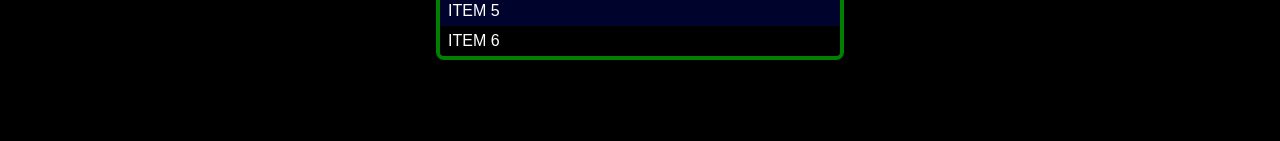
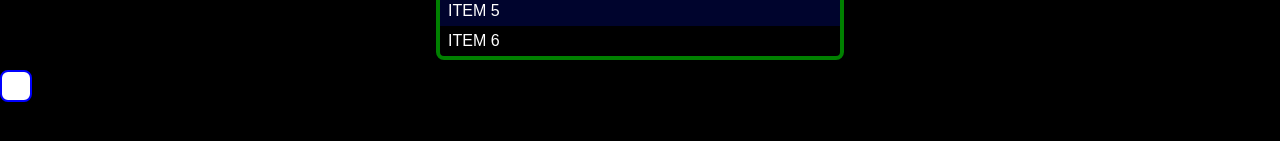
Before and after one commit to CrytoGod/week-11, a plain HTML site: page index.html in a window 1280 px wide. Shown: the part 471-612 px from the top of the page. Drawn offline with Linux system fonts and the light colour scheme.

Commit message:
checkbox
checkbox

```diff
--- a/css/style.css
+++ b/css/style.css
@@ -77,3 +77,12 @@ ul li{
 .fin li:nth-child(odd){
     background-color: rgba(0, 22, 225, 0.2);
 }
+
+input[type="checkbox"] {
+    appearance: none;
+    width: 32px;
+    height: 32px;
+    border-radius: 8px;
+    border: 2px solid blue;
+    background-color: white;
+}
--- a/index.html
+++ b/index.html
@@ -47,6 +47,6 @@
         <footer>
 
         </footer>
-
+        <input type="checkbox"></imput>
     </body>
 </html>
```
